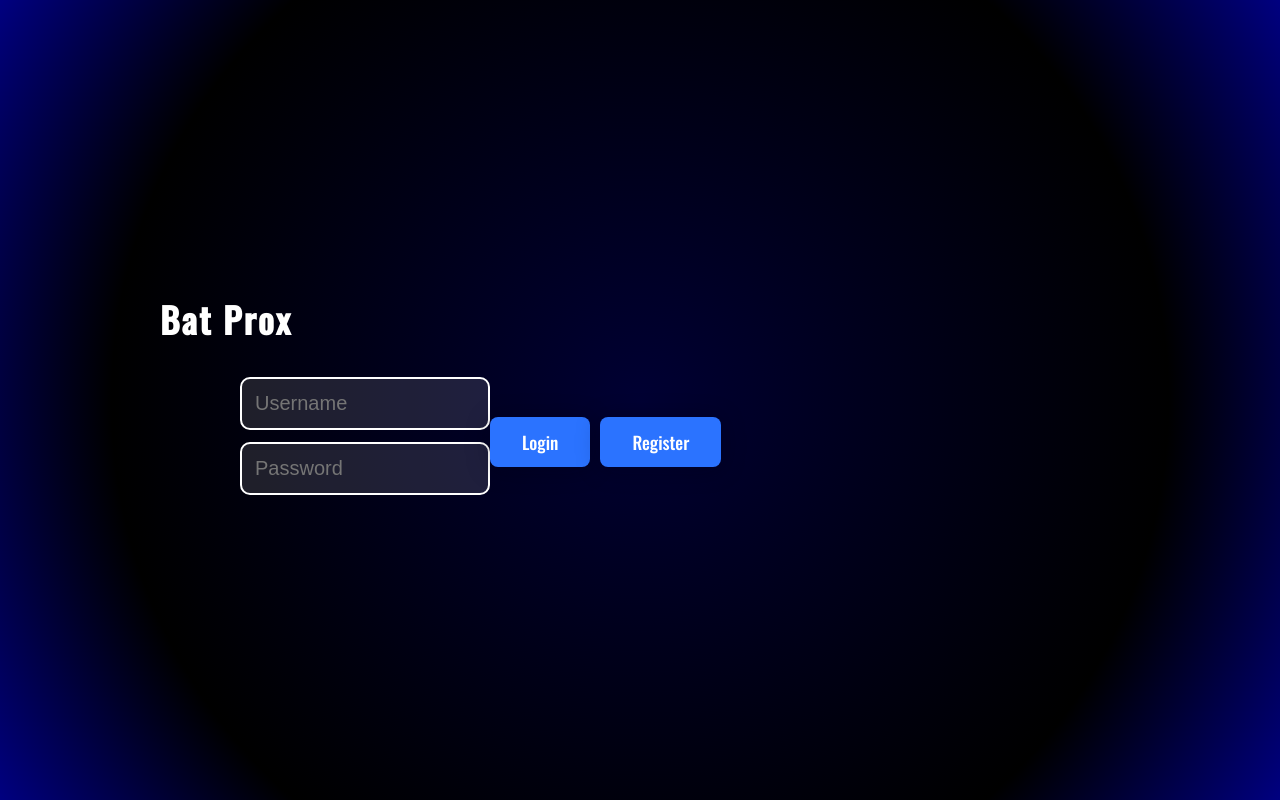
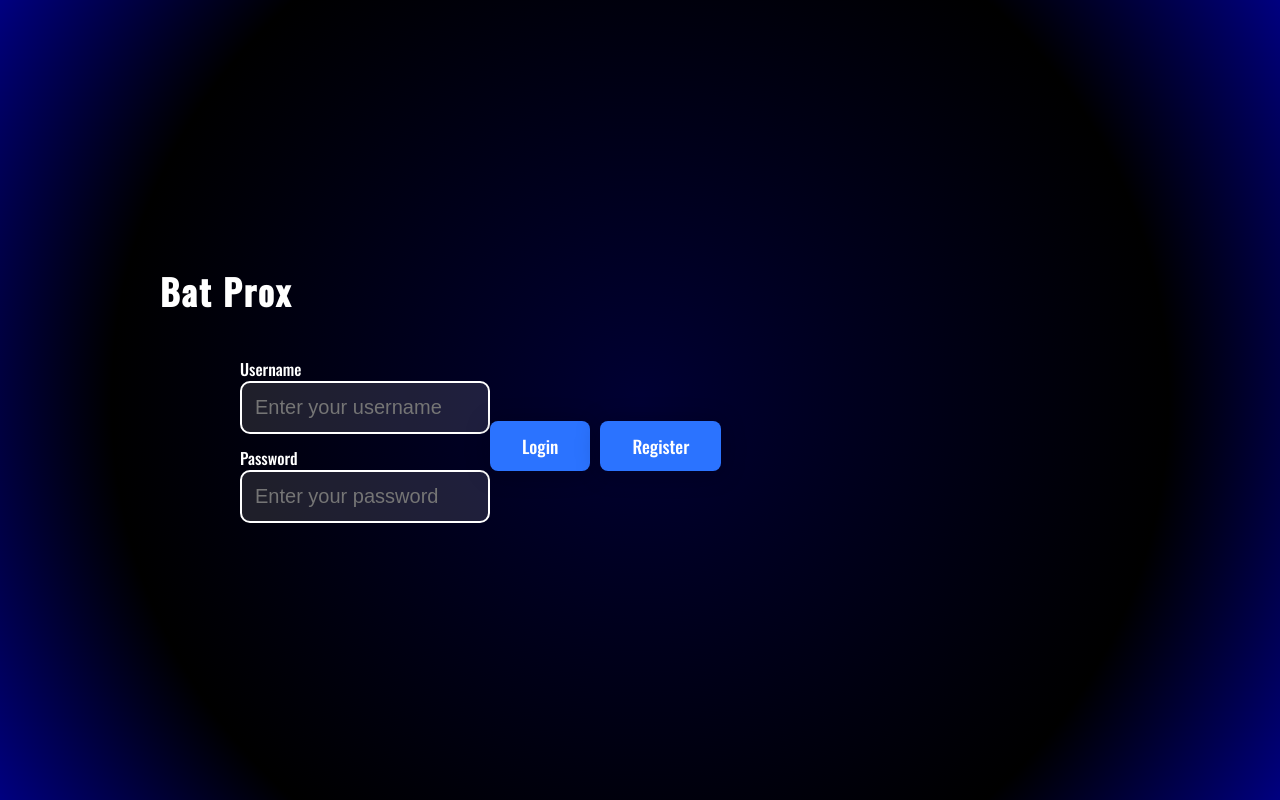
Before and after one commit to silentalex1/bypasslab, a website: page public/index.html in a window 1280 px wide. Shown: the top 800 px of the page. Drawn offline with nearby package versions, Linux system fonts and the light colour scheme.

Commit message:
Update index.html

```diff
--- a/public/index.html
+++ b/public/index.html
@@ -9,18 +9,20 @@
 </head>
 <body class="auth-bg">
   <div class="auth-container">
-    <div class="bat-prox-heading" style="margin-bottom:24px;">Bat Prox</div>
-    <div class="auth-form">
+    <div class="bat-prox-heading" style="margin-bottom:32px;">Bat Prox</div>
+    <form class="auth-form" id="auth-form" autocomplete="off">
       <div class="auth-inputs">
-        <input type="text" id="login-username" class="editable-text" placeholder="Username">
-        <input type="password" id="login-password" class="editable-text" placeholder="Password">
+        <label for="login-username" class="auth-label">Username</label>
+        <input type="text" id="login-username" class="editable-text" placeholder="Enter your username" autocomplete="username" required>
+        <label for="login-password" class="auth-label">Password</label>
+        <input type="password" id="login-password" class="editable-text" placeholder="Enter your password" autocomplete="current-password" required>
       </div>
       <div class="auth-buttons">
-        <button id="login-btn" class="btn-go">Login</button>
-        <button id="register-btn" class="btn-go">Register</button>
+        <button type="button" id="login-btn" class="btn-go">Login</button>
+        <button type="button" id="register-btn" class="btn-go">Register</button>
       </div>
       <div id="login-msg" class="auth-msg"></div>
-    </div>
+    </form>
   </div>
   <script src="script.js"></script>
 </body>
```
